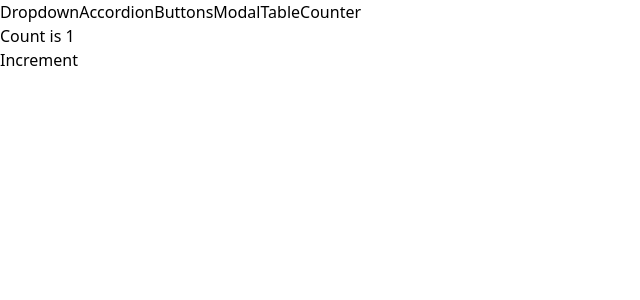
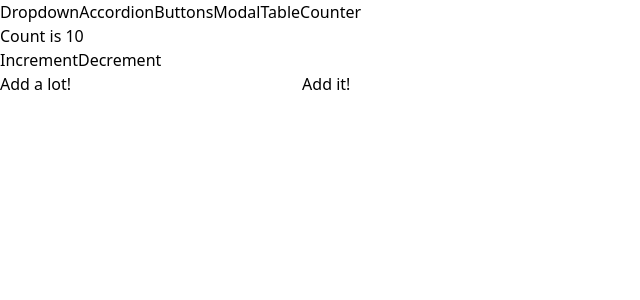
Before and after one commit to cpesar/reusable-components, a React (Vite) app: page /counter in a window 1280 px wide. Shown: the top 300 px of the page, without its empty margins (0-640 px from the left). Built offline with nearby package versions, Linux system fonts and the light colour scheme.

Commit message:
added immer to simplify reducers

```diff
--- a/package.json
+++ b/package.json
@@ -11,6 +11,7 @@
   },
   "dependencies": {
     "classnames": "^2.3.2",
+    "immer": "^10.0.2",
     "prop-types": "^15.8.1",
     "react": "^18.2.0",
     "react-dom": "^18.2.0",
--- a/src/App.jsx
+++ b/src/App.jsx
@@ -29,7 +29,7 @@
           <TablePage />
         </Route>
         <Route path='/counter'>
-          <CounterPage initialCount={1} />
+          <CounterPage initialCount={10} />
         </Route>
       </div>
 
--- a/src/pages/CounterPage.jsx
+++ b/src/pages/CounterPage.jsx
@@ -1,19 +1,106 @@
+import { useReducer } from 'react'
+import { produce } from 'immer'
 import Button from '../components/Button'
-import useCounter from '../hooks/use-counter'
+import Panel from '../components/Panel'
 
+const INCREMENT_COUNT = 'increment_count'
+const SET_VALUE_TO_ADD = 'set_value_to_add'
+const DECREMENT_COUNT = 'decrement_count'
+const ADD_VALUE_TO_COUNT = 'add_value_to_count'
 
-// eslint-disable-next-line react/prop-types
+const reducer = (state, action) => {
+    switch (action.type) {
+        case INCREMENT_COUNT:
+            // return {
+            //     ...state,
+            //     count: state.count + 1
+            // }
+            state.count = state.count + 1
+            return;
+        case SET_VALUE_TO_ADD:
+            // return {
+            //     ...state,
+            //     valueToAdd: action.payload
+            // }
+            state.valueToAdd = action.payload
+            return;
+        case DECREMENT_COUNT:
+            // return {
+            //     ...state,
+            //     count: state.count - 1
+            // }
+            state.count = state.count - 1
+            return;
+        case ADD_VALUE_TO_COUNT:
+            // return {
+            //     ...state,
+            //     count: state.count + state.valueToAdd,
+            //     valueToAdd: 0
+            // }
+            state.count = state.count + state.valueToAdd
+            state.valueToAdd = 0
+            return;
+        default:
+            return state
+    }
+}
+
 const CounterPage = ({ initialCount }) => {
-    const { count, increment } = useCounter(initialCount)
+    const [state, dispatch] = useReducer(produce(reducer), {
+        count: initialCount,
+        valueToAdd: 0
+    })
+    // console.log(state)
+
+    const increment = () => {
+        dispatch({
+            type: INCREMENT_COUNT
+
+        })
+    }
+    const decrement = () => {
+        dispatch({
+            type: DECREMENT_COUNT
+        })
+    }
+
+    const handleChange = (e) => {
+        const value = parseInt(e.target.value) || 0
+
+        dispatch({
+            type: SET_VALUE_TO_ADD,
+            payload: value
+        })
+    }
+
+    const handleSubmit = (e) => {
+        e.preventDefault()
+
+        dispatch({
+            type: ADD_VALUE_TO_COUNT
+        })
+    }
 
 
     return (
-        <div>
-            <h1>Count is {count}</h1>
-            <Button onClick={increment}>
-                Increment
-            </Button>
-        </div>
+        <Panel className='m-3'>
+            <h1 className='text-lg'>Count is {state.count}</h1>
+            <div className='flex flex-row'>
+                <Button onClick={increment}>Increment</Button>
+                <Button onClick={decrement}>Decrement</Button>
+            </div>
+
+            <form onSubmit={handleSubmit}>
+                <label>Add a lot!</label>
+                <input
+                    className='p-1 m-3 bg-gray-50 border border-gray-300'
+                    type='number'
+                    value={state.valueToAdd || ""}
+                    onChange={handleChange}
+                />
+                <Button>Add it!</Button>
+            </form>
+        </Panel>
     )
 }
 
```
Also changed, not shown: 1 other file (tests, documents, lock files or other folders).
